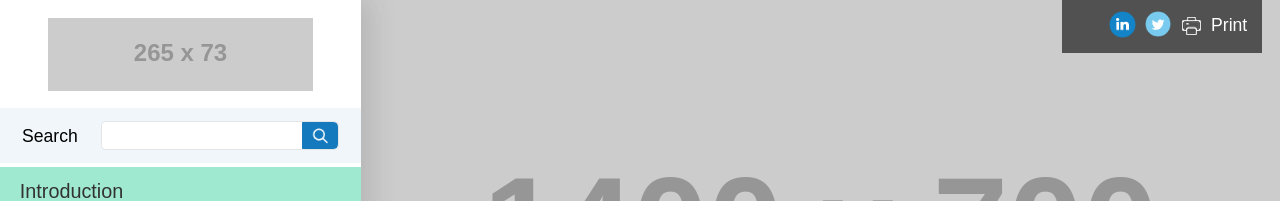
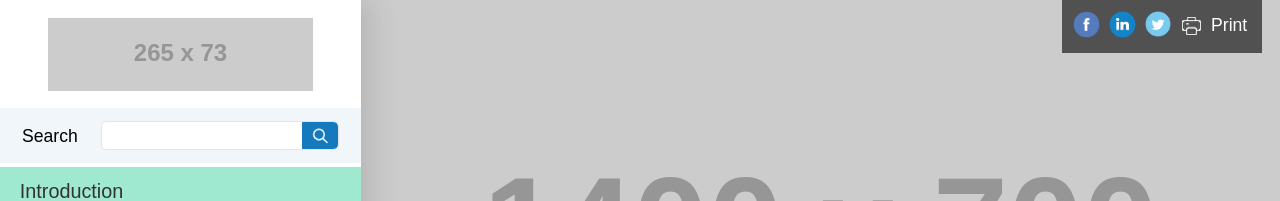
Before and after one commit to ai-stark/sdo-education, a Jekyll site: the page built from introduction.html, in a window 1280 px wide. Shown: the top 201 px of the page. Built offline with Jekyll 4.4.1, drawn with Linux system fonts in a browser that asks for light colours.

Commit message:
facebook link

```diff
--- a/assets/css/parts/_social-sharing.scss
+++ b/assets/css/parts/_social-sharing.scss
@@ -17,7 +17,7 @@
 }
 
 .facebook-btn{
-	background-image: url("{{site.github.url}}/assets/img/social/icon-facebook.png");
+	background-image: url("/sdo_education/assets/img/social/icon-facebook.png");
 	background-repeat: no-repeat;
 	background-position: center center;
 	background-size: contain;
```
